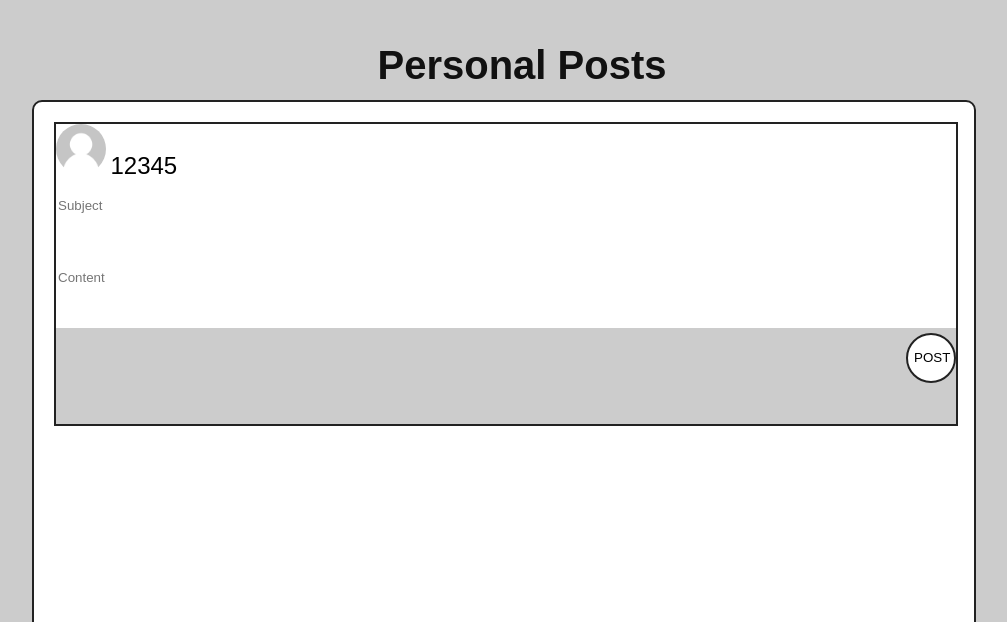
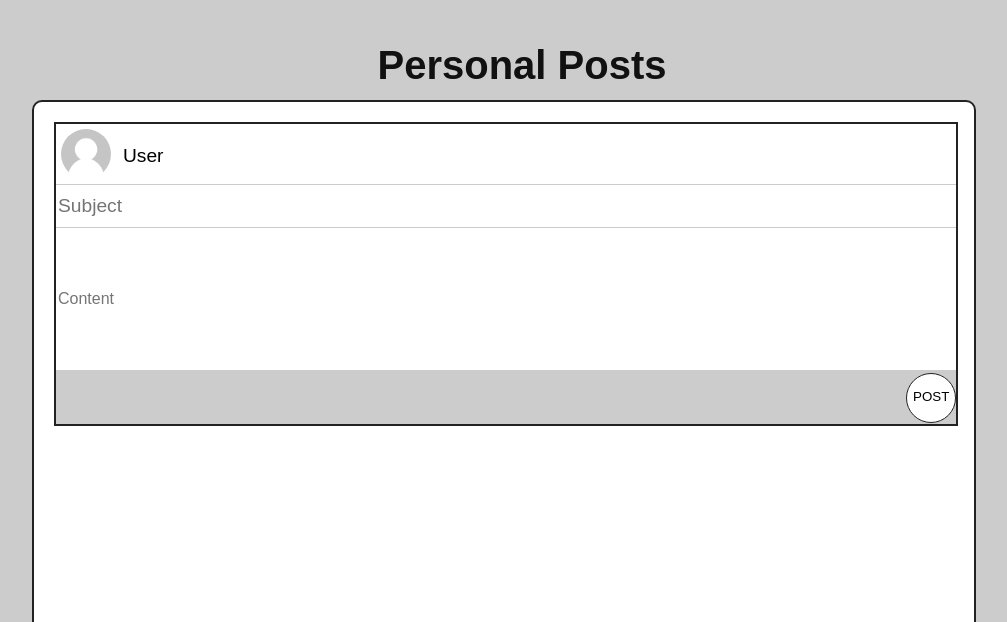
Before and after one commit to YesIfwRONG/Serena-Programming-12, a PHP site: page /post.php in a window 1280 px wide. Shown: the part 60-682 px from the top of the page, without its empty margins (118-1125 px from the left). Run offline with PHP 8.4, Linux system fonts and the light colour scheme.

Commit message:
phpLesson updated

```diff
--- a/PhpLesson/post-section.php
+++ b/PhpLesson/post-section.php
@@ -1,7 +1,10 @@
+'<div class="user-sets">
     <div class="post-sections">
         <div class="info">
             <img class="avatar" src="statics/default-user-image-2.png" alt="avatar">
-        <p class="user-name">12345</p>
+            <div class="center">
+                <p class="user-name">User</p>
+            </div>
         </div>
         <form action="includes/post.inc.php">
             <input class="subject" type="text" name="subject" placeholder="Subject">
@@ -9,3 +12,4 @@
             <button class="post-sets" type="submit" name="submit">POST</button>
         </form>
     </div>
+</div>'
--- a/PhpLesson/post.php
+++ b/PhpLesson/post.php
@@ -10,7 +10,9 @@
                      <div class="post-sections">
                         <div class="info">
                             <img class="avatar" src="statics/default-user-image-2.png" alt="avatar">
-                            <p class="user-name">12345</p>
+                            <div class="center">
+                                <p class="user-name">User</p>
+                            </div>
                         </div>
                         <form action="includes/post.inc.php">
                             <input class="subject" type="text" name="subject" placeholder="Subject">
@@ -20,10 +22,21 @@
                     </div>
                 </div>';
         }else{
-            echo '<div class="user-sets">'.
-                '<img class="avatar" src="statics/default-user-image-2.png" alt="avatar">'.
-                '<p class="user-name">'.$_SESSION['u_uid'].'</p>'.'<div class="post-sets" action="includes/post.inc.php" method="POST">POST</div>'.
-                '</div>';
+            echo '<div class="user-sets">
+                     <div class="post-sections">
+                        <div class="info">
+                            <img class="avatar" src="statics/default-user-image-2.png" alt="avatar">
+                            <div class="center">
+                                <p class="user-name">'.$_SESSION['u_uid'].'</p>
+                            </div>
+                        </div>
+                        <form action="includes/post.inc.php">
+                            <input class="subject" type="text" name="subject" placeholder="Subject">
+                            <input class="content" type="text" name="content" placeholder="Content">
+                            <button class="post-sets" type="submit" name="submit">POST</button>
+                        </form>
+                    </div>
+                </div>';
         }
         ?>
     </div>
--- a/PhpLesson/style.css
+++ b/PhpLesson/style.css
@@ -155,11 +155,13 @@
     font-size: 3em;
 }
 .avatar{
+    margin-left: 5px;
+    margin-top: 5px;
     width: 50px;
     border-radius: 50%;
 }
 .user-name{
-    font-size: 1.5em;
+    font-size: 1.2em;
     display: inline-block;
 }
 
@@ -170,6 +172,7 @@
     height: 30%;
     border: solid 2px #222;
     font-family: Arial;
+
 }
 
 .info {
@@ -180,26 +183,38 @@
     font-family: Arial;
     border: none;
 }
+.center{
+    width: 50px;
+    float: right;
+    margin-top: 22px;
+    margin-right: 87%;
+    display: inline;
+
+}
 
 .subject{
     width: 99.6%;
     height: 40px;
     border: none;
+    margin-top: 1px;
+    font-size: 1.2em;
 }
-
 .content{
     margin-bottom: 5px;
     width: 99.6%;
-    height: 100px;
+    height: 140px;
     border: none;
+    margin-top: 1px;
+    font-size: 1em;
 }
 
 .post-sets {
     float: right;
+    margin-top: -2.5px;
     background-color: #fff;
     width: 50px;
     height: 50px;
-    border: solid 2px #222;
+    border: solid 1.5px #222;
     border-radius: 50%;
     font-family: Arial;
     text-align: center;
```
Also changed, not shown: PhpLesson/includes/post.inc.php (+34 -0 lines). Lines whose indentation alone changed are shown as unchanged.
